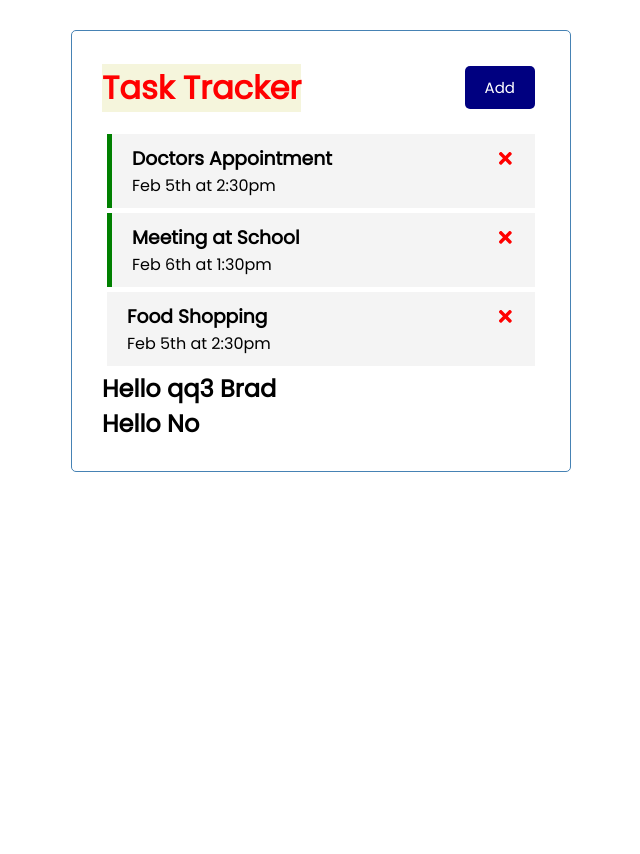
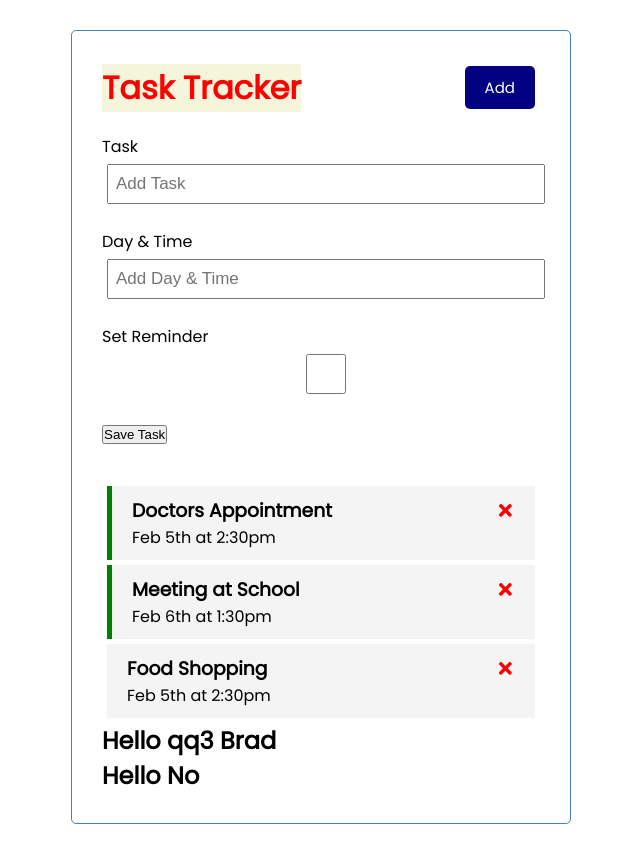
Before and after one commit to jonathan-r-jones/react-crash-course-xps-version, a React (Create React App) app: page / in a window 1280 px wide. Shown: the whole page, without its empty margins (319-959 px from the left). Before the commit the page ends 800 px from the top, so only its background shows below. Built offline with nearby package versions, Linux system fonts and the light colour scheme.

Commit message:
Oct-12-2021_3:40_PM

```diff
--- a/src/App.js
+++ b/src/App.js
@@ -1,6 +1,7 @@
 import Header from './components/Header'
 import Tasks from './components/Tasks'
 import { useState } from 'react'
+import AddTask from './components/AddTask'
 
 const App = () => {
   const [tasks, setTasks] = useState([
@@ -42,6 +43,7 @@
   return (
     <div className="container">
       <Header />
+      <AddTask />
       {tasks.length > 0 ?(
       <Tasks tasks={tasks} onDelete={deleteTask}
       onToggle={toggleReminder} />
--- /dev/null
+++ b/src/components/AddTask.js
@@ -0,0 +1,21 @@
+const AddTask = () => {
+    return (
+        <form className='add-form'>
+            <div className='form-control'>
+                <label>Task</label>
+                <input type='text' placeholder='Add Task' />
+            </div>
+            <div className='form-control'>
+                <label>Day & Time</label>
+                <input type='text' placeholder='Add Day & Time' />
+            </div>
+            <div className='form-control'>
+                <label>Set Reminder</label>
+                <input type='checkbox' />
+            </div>
+            <input type='submit' value='Save Task' />
+        </form>
+    )
+}
+
+export default AddTask
```
